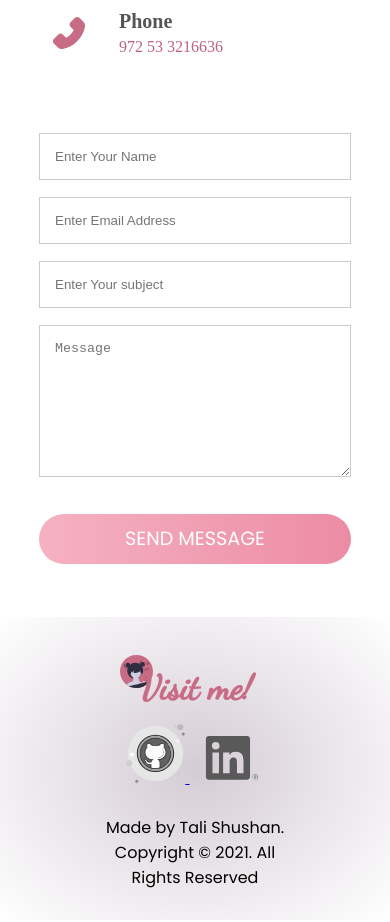
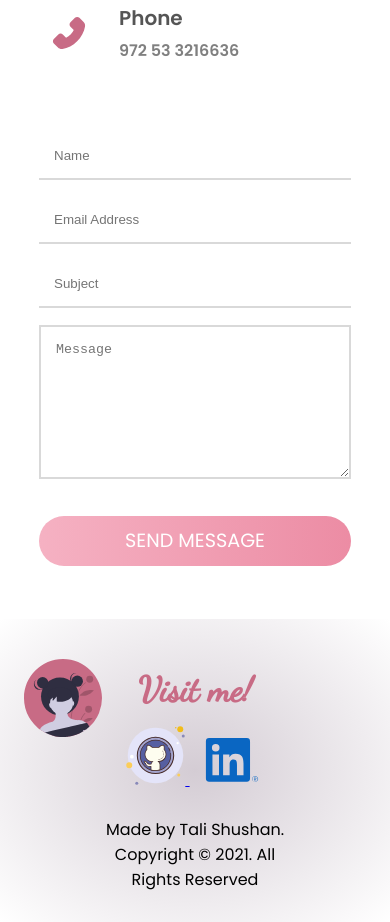
Before and after one commit to KingNero9/My-Site, a plain HTML site: page contact-me.html in a window 390 px wide. Shown: the part 650-1572 px from the top of the page. Drawn offline with Linux system fonts and the light colour scheme.

Commit message:
fixes for mobile

```diff
--- a/contact-me.html
+++ b/contact-me.html
@@ -71,10 +71,10 @@
                     </div>
                     <div class="contact-col">
                         <form action="php/form-handler.php" method="POST">
-                            <input type="text" name="name" placeholder="Enter Your Name" required>
-                            <input type="email" name="mail" placeholder="Enter Email Address" required>
-                            <input type="text" name="subject" placeholder="Enter Your subject" required>
-                            <textarea rows="8" name="message" placeholder="Message" required></textarea>
+                            <input class="input-form" type="text" name="name" placeholder="Name" required>
+                            <input class="input-form" type="email" name="mail" placeholder="Email Address" required>
+                            <input class="input-form" type="text" name="subject" placeholder="Subject" required>
+                            <textarea class="input-form" rows="8" style="border:2px solid #d9d9d9"name="message" placeholder="Message" required></textarea>
                             <a href="thankyou-page.html">
                                 <button type="submit" name="submit" class="hero-btn">Send Message</button>
                             </a>
--- a/css/about.css
+++ b/css/about.css
@@ -380,6 +380,24 @@ a {
         margin-top: -20%;
     }
 
+    #img-f {
+        margin-left: -35%;
+        margin-top: 5%;
+        width: 40%;
+    }
+
+    .footer .icons img{
+        filter: grayscale(0)
+    }
+
+    .icons img:hover {
+        filter: grayscale(0);
+    }
+
+    body {
+        overflow-x: hidden;
+    }
+
 }
 
 /*transition effect*/
--- a/css/contact-me.css
+++ b/css/contact-me.css
@@ -108,6 +108,10 @@ nav img {
 	background-position: right;
 }
 
+.input-form {
+    /* border-bottom: 2px solid #d9d9d9; */
+}
+
 
 
 
@@ -128,12 +132,14 @@ nav .fa {
 .contact-col {
     flex-basis: 48%;
     margin-bottom: 30px;
+
 }
 
 .contact-col div {
     display: flex;
     align-items: center;
     margin-bottom: 40px;
+    font-family: 'Poppins', sans-serif;
 }
 
 .contact-col div .fa {
@@ -156,12 +162,15 @@ nav .fa {
 
 .contact-col a {
     text-decoration: none;
-    color:#bf627f;
+    color:gray;
+    transition: 0.9s;
+    font-weight: 600;
 }
 
 .contact-col a:hover {
     text-decoration: none;
-    color:#ec8ca4;
+    /* color:#f6a2b7;  */
+    color:#f59bb8;
 }
 
 .contact-col input, .contact-col textarea {
@@ -171,8 +180,17 @@ nav .fa {
     outline: none;
     border: 1px solid #ccc;
     box-sizing: border-box;
+    border: none;
 }
 
+.contact-col input, .contact-col textarea::after {
+    border-bottom: 2px solid #d9d9d9;
+}
+
+textarea{
+    border-style: 2px solid #d9d9d9;
+    overflow-y: scroll;
+}
 /* footer */
 
 .footer {
@@ -302,6 +320,24 @@ nav .fa {
     .row {
         flex-direction: column;
     }
+
+    #img-f {
+        margin-left: -35%;
+        margin-top: 5%;
+        width: 40%;
+    }
+
+    .footer .icons img{
+        filter: grayscale(0)
+    }
+
+    .icons img:hover {
+        filter: grayscale(0);
+    }
+
+    body {
+        overflow-x: hidden;
+    }
 }
 
 /*transition effect*/
--- a/css/main-page.css
+++ b/css/main-page.css
@@ -405,6 +405,24 @@ nav .fa {
         font-size: 21px;
     }
 
+    #img-f {
+        margin-left: -35%;
+        margin-top: 5%;
+        width: 40%;
+    }
+
+    .footer .icons img{
+        filter: grayscale(0)
+    }
+
+    .icons img:hover {
+        filter: grayscale(0);
+    }
+
+    body {
+        overflow-x: hidden;
+    }
+
 }
 
 
--- a/css/projects.css
+++ b/css/projects.css
@@ -375,7 +375,23 @@ nav .fa {
         margin-left: -20%;
     }
 
+    #img-f {
+        margin-left: -35%;
+        margin-top: 5%;
+        width: 40%;
+    }
 
+    .footer .icons img{
+        filter: grayscale(0)
+    }
+
+    .icons img:hover {
+        filter: grayscale(0);
+    }
+
+    body {
+        overflow-x: hidden;
+    }
 
 }
 
--- a/css/thankyou-page.css
+++ b/css/thankyou-page.css
@@ -262,6 +262,24 @@ nav .fa {
     .container p {
         font-size: 15px;
     }
+
+    #img-f {
+        margin-left: -35%;
+        margin-top: 5%;
+        width: 40%;
+    }
+
+    .footer .icons img{
+        filter: grayscale(0)
+    }
+
+    .icons img:hover {
+        filter: grayscale(0);
+    }
+
+    body {
+        overflow-x: hidden;
+    }
 }
 
 /*transition effect*/
```
